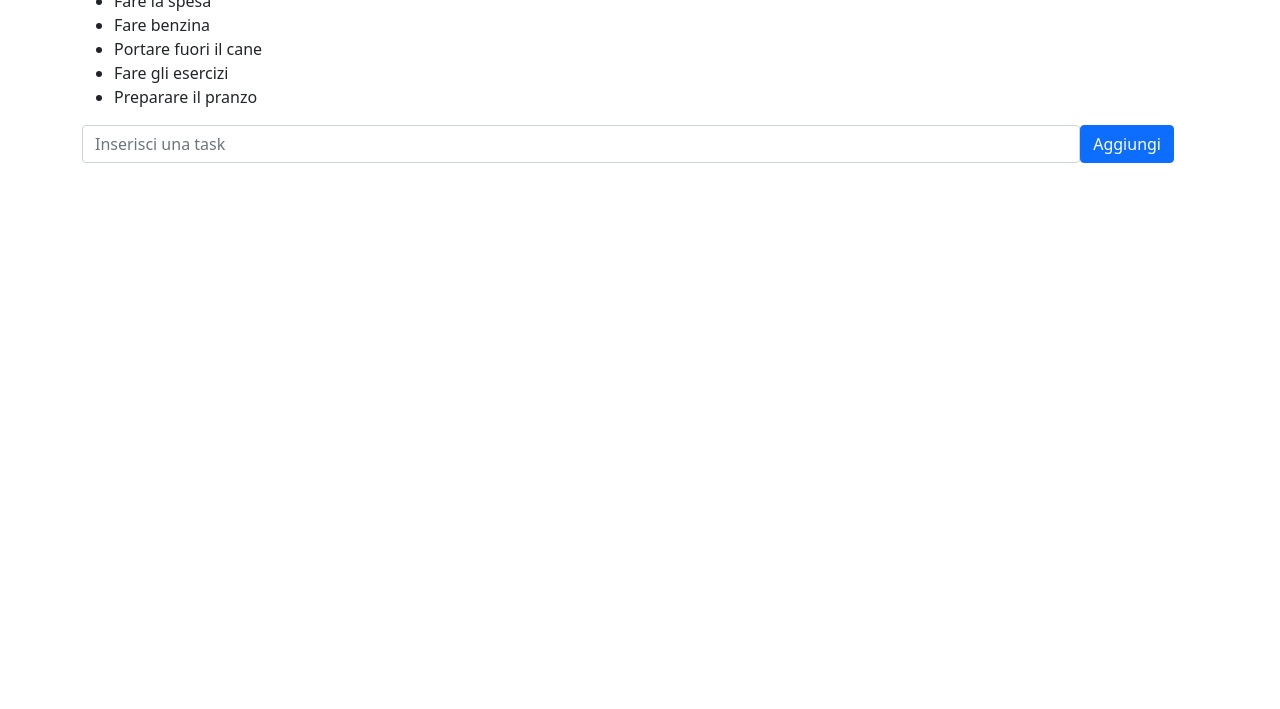
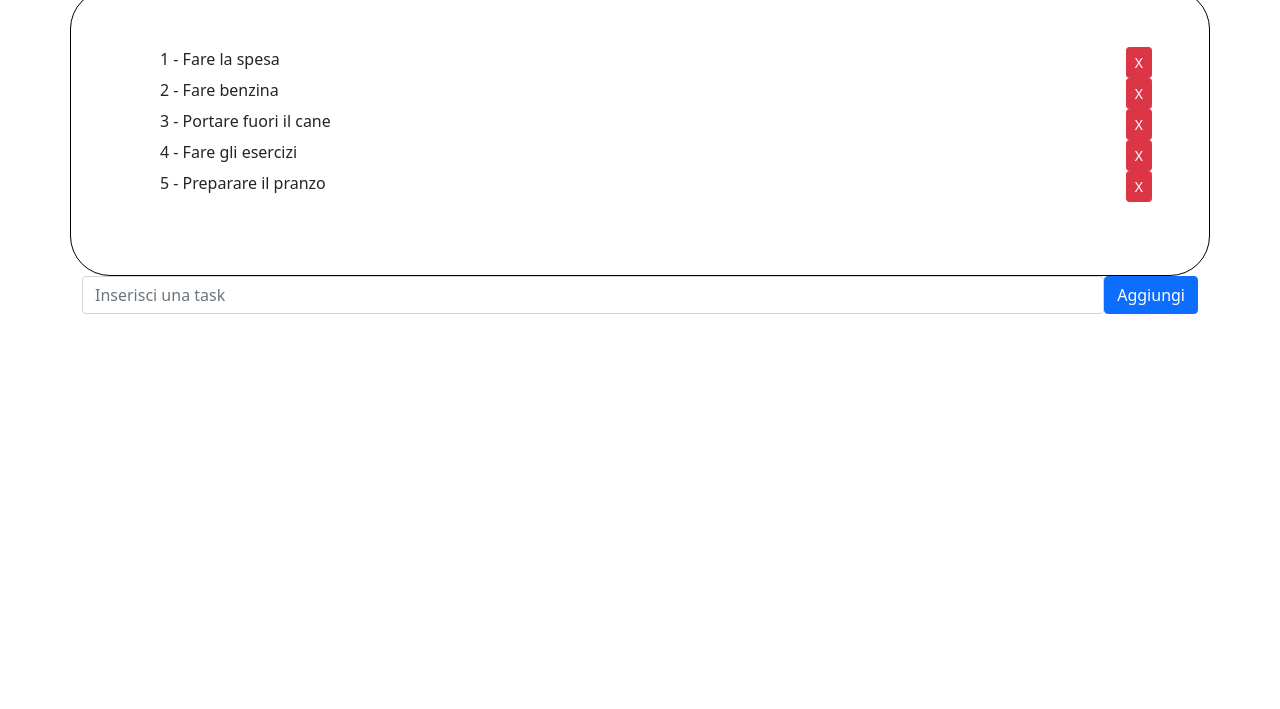
Before and after one commit to N1colas7/vue-todolist, a plain HTML site: page index.html in a window 1280 px wide. Shown: the part 91-800 px from the top of the page. Drawn offline with nearby package versions, Linux system fonts and the light colour scheme.

Commit message:
milestone 1 done

```diff
--- a/css/style.css
+++ b/css/style.css
@@ -9,3 +9,7 @@
     border-radius: 40px;
     padding: 5%;
 }
+
+.strike-text{
+    text-decoration: line-through;
+}
--- a/index.html
+++ b/index.html
@@ -15,11 +15,19 @@
                 <div class="col-12 text-center">
                     <h1> To do list</h1>
                 </div>
-            <div class="row">
-                <div class="col-12">
+            </div>
+            <div class="row ">
+                <div class="col-12 list-container">
                     <ul>
-                        <li v-for ="item in list" :key="">
-                            {{ item.text }}
+                        <li v-for ="(item,index ) in list" class="d-flex w-100 justify-content-between">
+                            <div>
+                                {{ index + 1 }} - {{ item.text }}
+                            </div>
+                            <div>
+                                <button class="btn btn-square btn-sm btn-danger" @click = "removeTask(index)">
+                                    X
+                                </button>
+                            </div>
                         </li>
                     </ul>
                 </div>
--- a/js/script.js
+++ b/js/script.js
@@ -35,6 +35,10 @@ createApp ({
         {
             this.list.push(this.newTask);
             this.newTask = '';
+        },
+        removeTask(index)
+        {
+            this.list.splice(index, 1);
         }
     },
 }).mount('#app')
```
